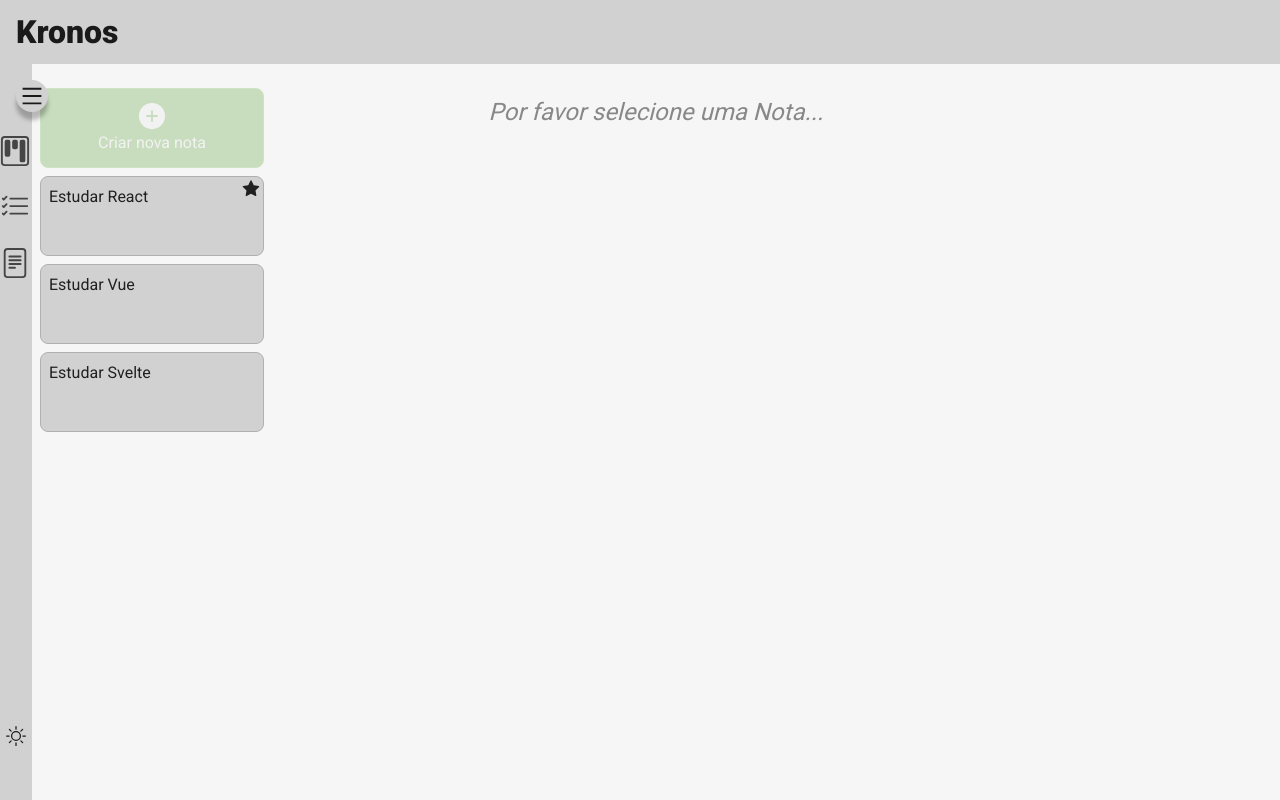
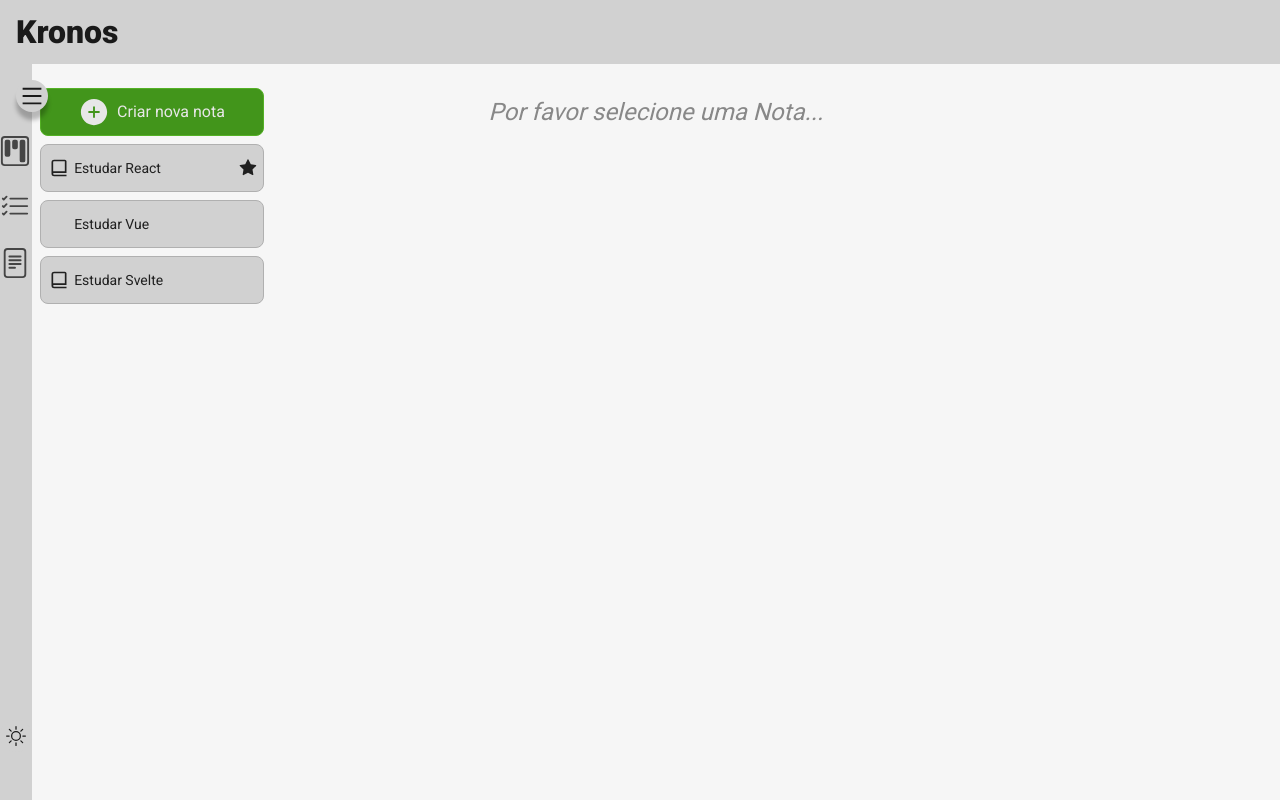
Before and after one commit to Bernardopog/kronos-app, a Next.js app in the folder apps/frontend/: page /pages/note in a window 1280 px wide. Built offline with nearby package versions, Linux system fonts and the light colour scheme.

Commit message:
style(frontend): redesign Note List Item and Create note Button

```diff
--- a/apps/frontend/src/components/Button/CreateNoteButton.tsx
+++ b/apps/frontend/src/components/Button/CreateNoteButton.tsx
@@ -10,9 +10,8 @@ export default function CreateNoteButton({ action }: ICreateNoteButtonProps) {
   return (
     <button
       className="
-        flex flex-col items-center justify-center w-full min-h-20 rounded-lg border border-apple-500 bg-apple-600 text-woodsmoke-100 ease-in-out duration-300 opacity-25
+        flex items-center justify-center w-full min-h-12 rounded-lg border gap-x-2 border-apple-500 bg-apple-600 text-woodsmoke-100 ease-in-out duration-300
         dark:border-woodsmoke-900
-        hover:bg-apple-700 hover:opacity-100
       "
       onClick={action}
     >
--- a/apps/frontend/src/components/NotePage/NoteListItem.tsx
+++ b/apps/frontend/src/components/NotePage/NoteListItem.tsx
@@ -1,5 +1,6 @@
 "use client";
 import { NoteContext } from "@/context/NoteContext";
+import { icons } from "@/icons/icons";
 import { INote } from "@/mock/mockNote";
 import { useContext } from "react";
 import { AiFillStar } from "react-icons/ai";
@@ -15,7 +16,7 @@ export default function NoteListItem({ data, action }: INoteListItemProps) {
   return (
     <li
       className={`
-        relative min-h-20 rounded-lg border text-woodsmoke-925 cursor-pointer ease-in-out duration-300
+        grid grid-cols-12 items-center relative min-h-12 px-2 rounded-lg border text-woodsmoke-925 cursor-pointer ease-in-out duration-300
         ${
           selectedNote?.id === data.id
             ? `bg-woodsmoke-300 border-woodsmoke-400 font-medium
@@ -29,12 +30,17 @@ export default function NoteListItem({ data, action }: INoteListItemProps) {
         action();
       }}
     >
+      {data && (
+        <span className="col-span-1 text-xl">
+          {icons[data.icon as keyof typeof icons]}
+        </span>
+      )}
+      <h3 className="col-span-10 w-full p-2 text-sm truncate">{data.title}</h3>
       {data.isFavorite && (
-        <span className="block absolute top-0.5 right-0.5 size-auto text-xl">
+        <span className="col-span-1 block size-auto text-xl">
           <AiFillStar />
         </span>
       )}
-      <h3 className="p-2 truncate">{data.title}</h3>
     </li>
   );
 }
```
